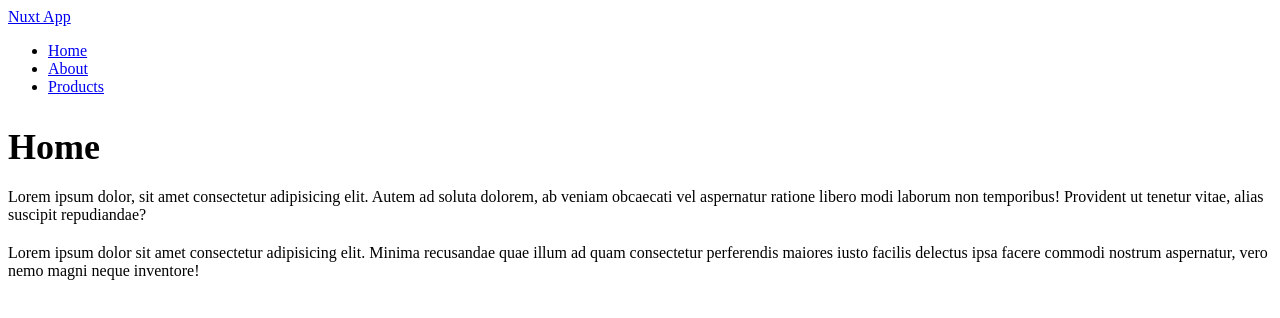
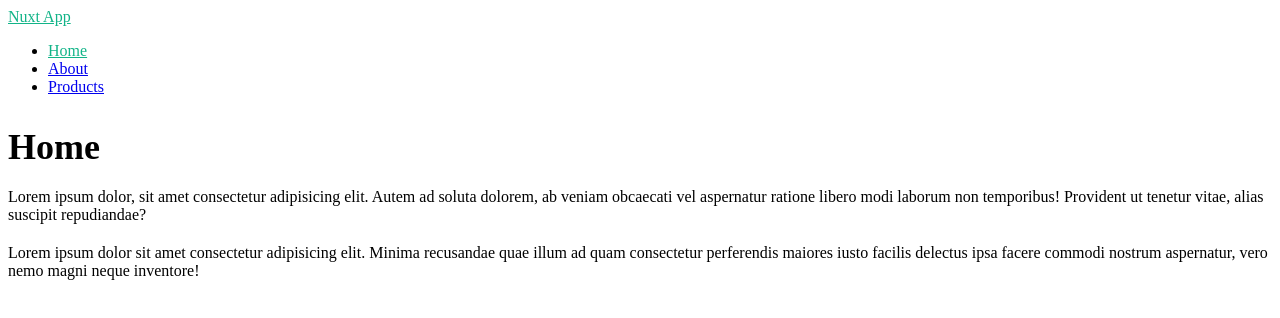
Before and after one commit to sad-sad-094/Learning-NuxtJS, a Nuxt app: page / in a window 1280 px wide. Shown: the top 318 px of the page. Built offline with nearby package versions, Linux system fonts and the light colour scheme.

Commit message:
Crear layouts para el navbar y footer.

```diff
--- /dev/null
+++ b/layouts/default.vue
@@ -0,0 +1,33 @@
+<!-- Author: Sebastian Aguirre Duque
+E-mail: sadw621@gmail.com -->
+
+<template>
+  <div>
+    <header>
+      <nav>
+        <NuxtLink to="/">Nuxt App</NuxtLink>
+        <ul>
+          <li>
+            <NuxtLink to="/">Home</NuxtLink>
+          </li>
+          <li>
+            <NuxtLink to="/about">About</NuxtLink>
+          </li>
+          <li>
+            <NuxtLink to="/products">Products</NuxtLink>
+          </li>
+        </ul>
+      </nav>
+    </header>
+    <!-- output the page content -->
+    <div>
+      <slot />
+    </div>
+  </div>
+</template>
+
+<style lang="scss" scoped>
+  .router-link-exact-active {
+    color: #12b488;
+  }
+</style>
--- /dev/null
+++ b/layouts/products.vue
@@ -0,0 +1,36 @@
+<!-- Author: Sebastian Aguirre Duque
+E-mail: sadw621@gmail.com -->
+
+<template>
+  <div>
+    <header>
+      <nav>
+        <NuxtLink to="/products">Nuxt App Merch</NuxtLink>
+      </nav>
+    </header>
+    <!-- output the page content -->
+    <div>
+      <slot />
+    </div>
+
+    <footer>
+        <ul>
+          <li>
+            <NuxtLink to="/">Home</NuxtLink>
+          </li>
+          <li>
+            <NuxtLink to="/about">About</NuxtLink>
+          </li>
+          <li>
+            <NuxtLink to="/products">Products</NuxtLink>
+          </li>
+        </ul>
+    </footer>
+  </div>
+</template>
+
+<style lang="scss" scoped>
+.router-link-exact-active {
+  color: #12b488;
+}
+</style>
--- a/pages/about.vue
+++ b/pages/about.vue
@@ -3,23 +3,6 @@ E-mail: sadw621@gmail.com -->
 
 <template>
   <div>
-    <header>
-      <nav>
-        <NuxtLink to="/">Nuxt App</NuxtLink>
-        <ul>
-          <li>
-            <NuxtLink to="/">Home</NuxtLink>
-          </li>
-          <li>
-            <NuxtLink to="/about">About</NuxtLink>
-          </li>
-          <li>
-            <NuxtLink to="/products">Products</NuxtLink>
-          </li>
-        </ul>
-      </nav>
-    </header>
-
     <h2>About</h2>
     <p>Lorem ipsum dolor, sit amet consectetur adipisicing elit. Autem ad soluta dolorem, ab veniam obcaecati vel
       aspernatur ratione libero modi laborum non temporibus! Provident ut tenetur vitae, alias suscipit repudiandae?</p>
--- a/pages/index.vue
+++ b/pages/index.vue
@@ -3,23 +3,6 @@ E-mail: sadw621@gmail.com -->
 
 <template>
   <div>
-    <header>
-      <nav>
-        <NuxtLink to="/">Nuxt App</NuxtLink>
-        <ul>
-          <li>
-            <NuxtLink to="/">Home</NuxtLink>
-          </li>
-          <li>
-            <NuxtLink to="/about">About</NuxtLink>
-          </li>
-          <li>
-            <NuxtLink to="/products">Products</NuxtLink>
-          </li>
-        </ul>
-      </nav>
-    </header>
-
     <h2>Home</h2>
     <p>Lorem ipsum dolor, sit amet consectetur adipisicing elit. Autem ad soluta dolorem, ab veniam obcaecati vel
       aspernatur ratione libero modi laborum non temporibus! Provident ut tenetur vitae, alias suscipit repudiandae?</p>
--- a/pages/products/[id].vue
+++ b/pages/products/[id].vue
@@ -4,12 +4,17 @@ E-mail: sadw621@gmail.com -->
 <template>
   <div>
     <p>Product details for {{ id }}</p>
-    <p>Lorem ipsum dolor sit amet consectetur adipisicing elit. Obcaecati quae sapiente blanditiis adipisci amet perspiciatis suscipit quia commodi nesciunt molestias nostrum accusamus deserunt tempore reiciendis nam soluta nihil, iure eos!</p>
+    <p>Lorem ipsum dolor sit amet consectetur adipisicing elit. Obcaecati quae sapiente blanditiis adipisci amet
+      perspiciatis suscipit quia commodi nesciunt molestias nostrum accusamus deserunt tempore reiciendis nam soluta
+      nihil, iure eos!</p>
   </div>
 </template>
 
 <script setup>
 const { id } = useRoute().params;
+definePageMeta({
+  layout: 'products'
+})
 </script>
 
 <style lang="scss" scoped></style>
--- a/pages/products/index.vue
+++ b/pages/products/index.vue
@@ -8,7 +8,9 @@ E-mail: sadw621@gmail.com -->
 </template>
 
 <script setup>
-
+  definePageMeta({
+    layout: 'products'
+  })
 </script>
 
 <style lang="scss" scoped>
```
